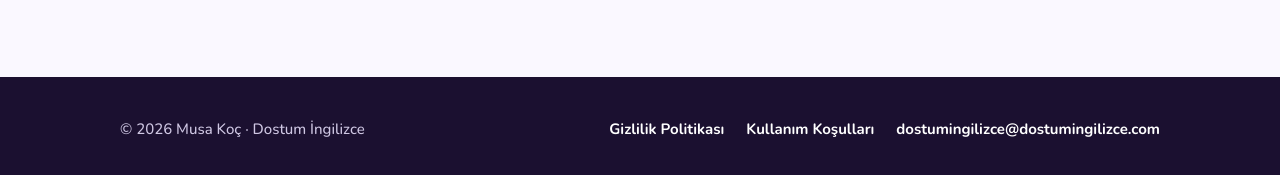
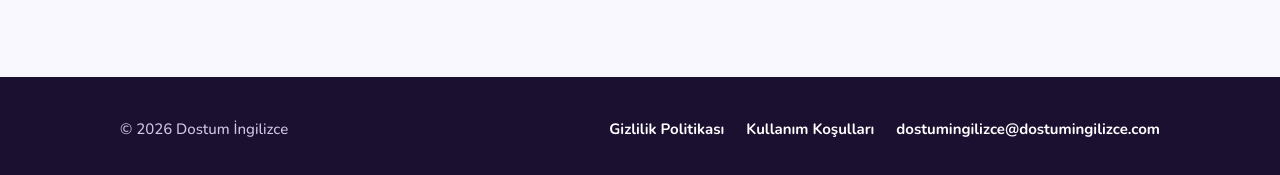
Before and after one commit to Musakoc4235/dostumingilizce-site, a plain HTML site: page index.html in a window 1280 px wide. Shown: the part 5180-5355 px from the top of the page. Drawn offline with nearby package versions, Linux system fonts and the light colour scheme.

Commit message:
Alt bilgiden isim kaldırıldı
Co-Authored-By: Claude Opus 5.5 <noreply@anthropic.com>

```diff
--- a/index.html
+++ b/index.html
@@ -311,7 +311,7 @@ footer .linkler{display:flex;flex-wrap:wrap;gap:10px 22px}
 
 <footer>
   <div class="kap">
-    <div>© 2026 Musa Koç · Dostum İngilizce</div>
+    <div>© 2026 Dostum İngilizce</div>
     <div class="linkler">
       <a href="gizlilik.html">Gizlilik Politikası</a>
       <a href="https://www.apple.com/legal/internet-services/itunes/dev/stdeula/" rel="noopener">Kullanım Koşulları</a>
```
